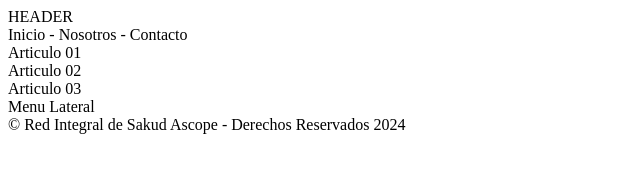
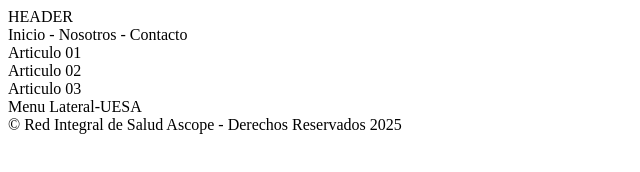
Before and after one commit to Ris-Salud-Ascope/Config_website, a plain HTML site: page index.html in a window 1280 px wide. Shown: the full height of the page, 0-640 px from the left. Drawn offline with Linux system fonts and the light colour scheme.

Commit message:
actualization 15-11-2024

```diff
--- a/index.html
+++ b/index.html
@@ -17,11 +17,11 @@
         <article>Articulo 03</article>
       </section>
       <aside>
-        Menu Lateral
+        Menu Lateral-UESA
       </aside>
     </main>
     <footer>
-      &copy; Red Integral de Sakud Ascope - Derechos Reservados 2024
+      &copy; Red Integral de Salud Ascope - Derechos Reservados 2025
     </footer>
 
 
```
